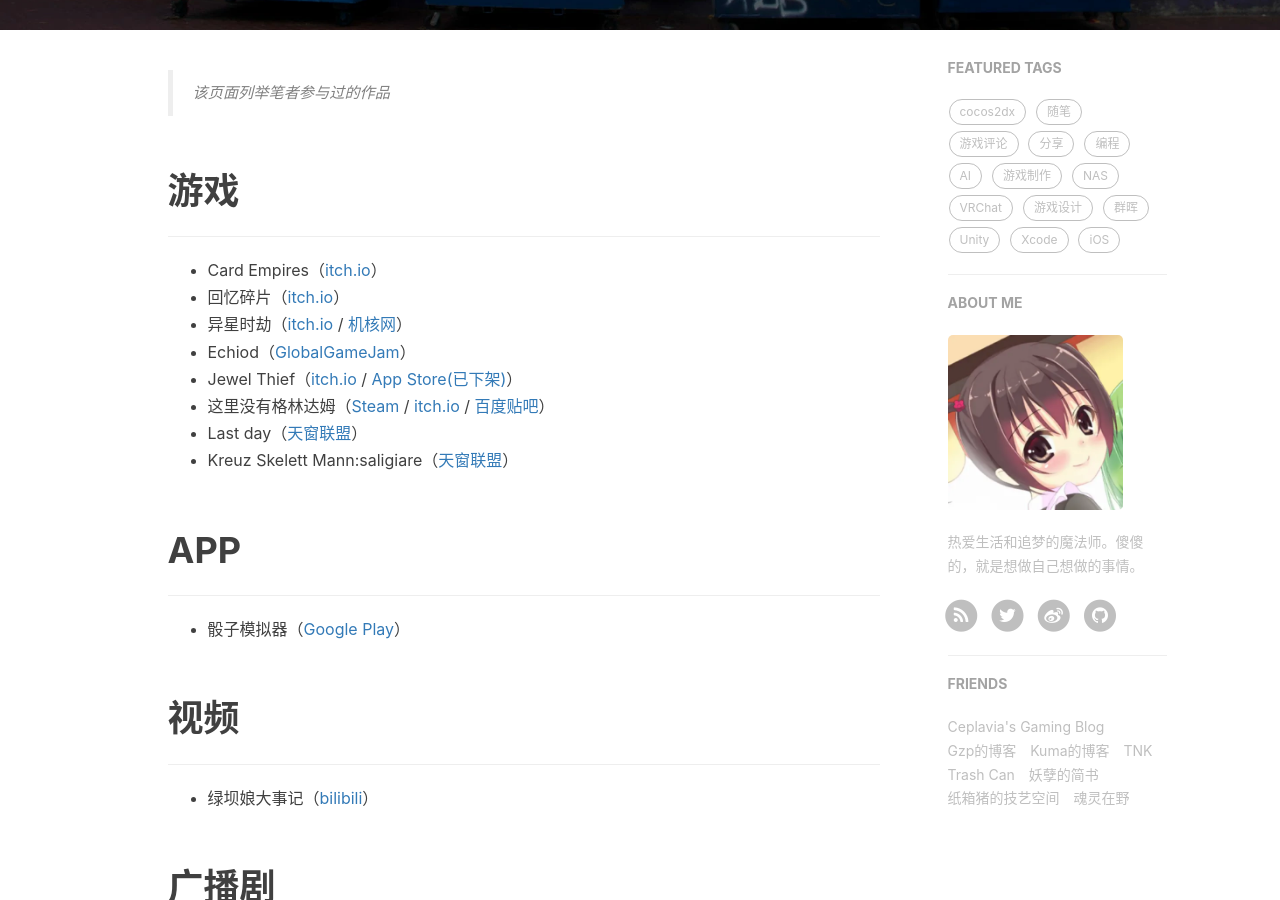
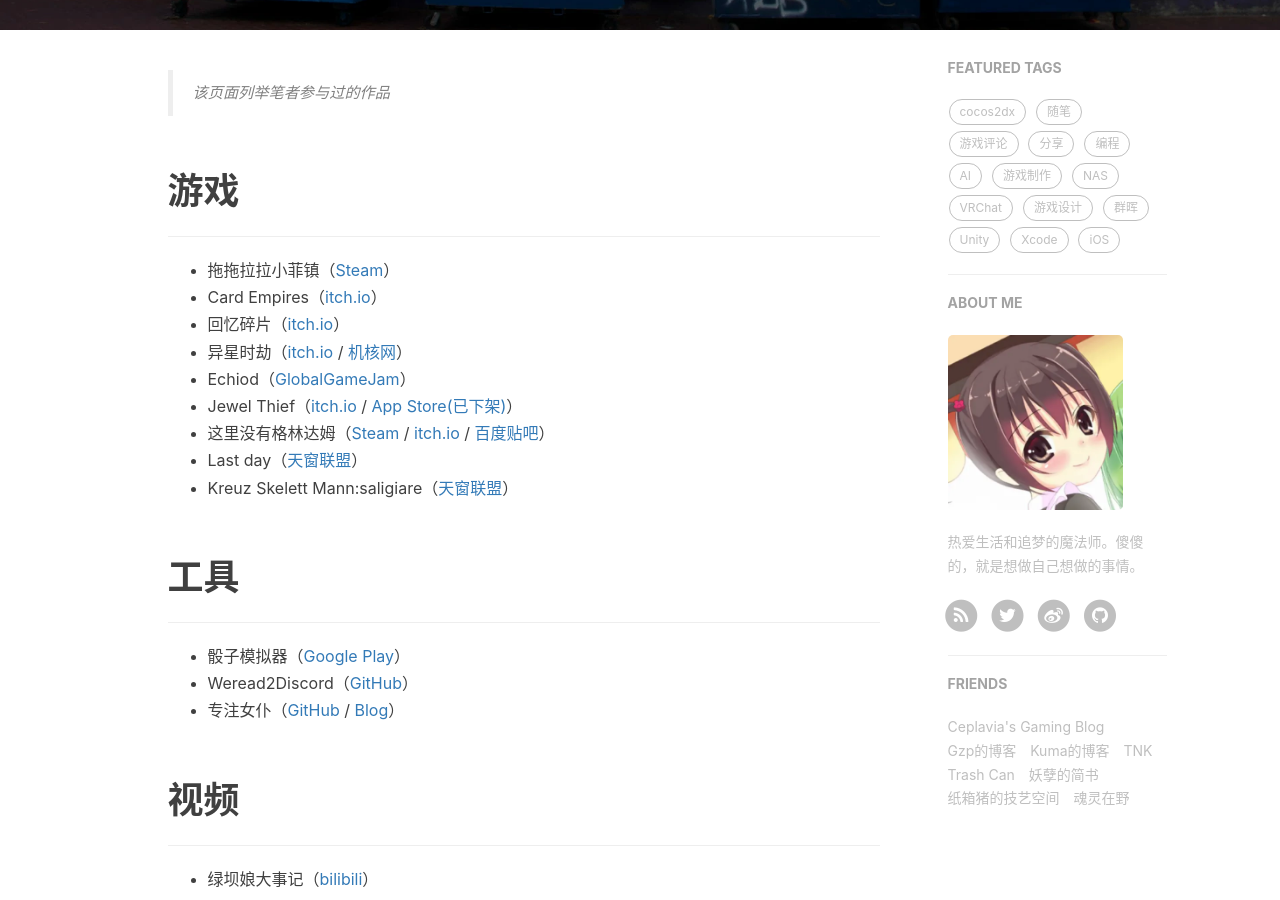
Before and after one commit to SunnyRx/SunnyRx.github.io, a Jekyll site: the page built from works.html, in a window 1280 px wide and 900 px high, scrolled down 388 px. Built offline with Jekyll 4.4.1, drawn with Linux system fonts in a browser that asks for light colours; nearby versions of some CDN libraries; comment, search, counter and statistics services are not loaded.

Commit message:
更新 works

```diff
--- a/_includes/works.md
+++ b/_includes/works.md
@@ -4,6 +4,7 @@
 
 ---
 
+- 拖拖拉拉小菲镇（[Steam](https://store.steampowered.com/app/3186040/_/)）
 - Card Empires（[itch.io](https://sunnyrx.itch.io/card-empires)）
 - 回忆碎片（[itch.io](https://sunnyrx.itch.io/fragments-of-memory)）
 - 异星时劫（[itch.io](https://sunnyrx.itch.io/yixingshijie) / [机核网](https://www.gcores.com/games/67506)）
@@ -13,11 +14,13 @@
 - Last day（[天窗联盟](https://doujin.bgm.tv/blog/42460)）
 - Kreuz Skelett Mann:saligiare（[天窗联盟](https://doujin.bgm.tv/blog/34948)）
 
-# APP
+# 工具
 
 ---
 
 - 骰子模拟器（[Google Play](https://play.google.com/store/apps/details?id=ord.gd136.soft.diceSim)）
+- Weread2Discord（[GitHub](https://github.com/SunnyRx/weread2discord)）
+- 专注女仆（[GitHub](https://github.com/SunnyRx/focus-maid) / [Blog](https://sunnyrx.com/2024/12/07/focus-maid/)）
 
 # 视频
 
```
